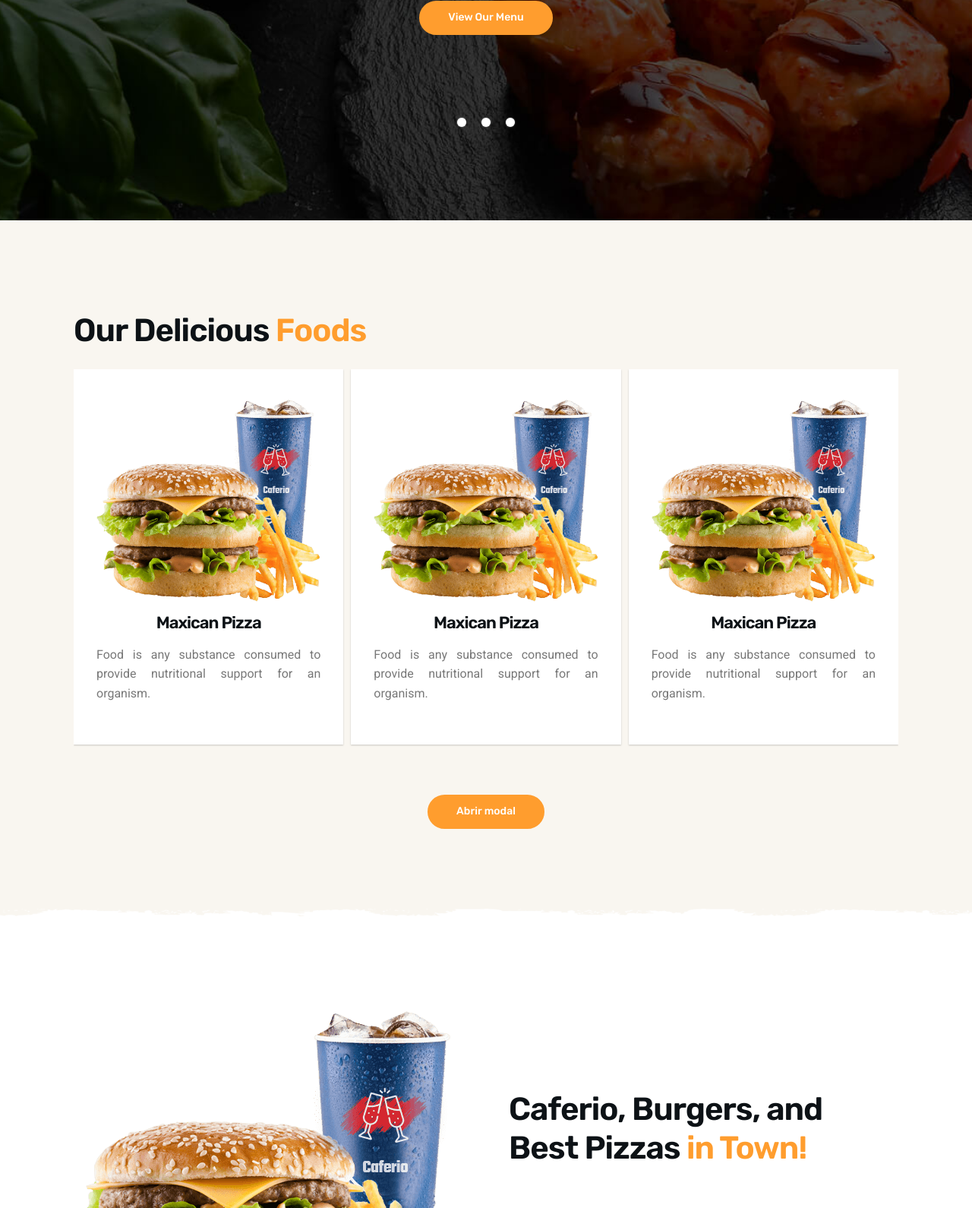
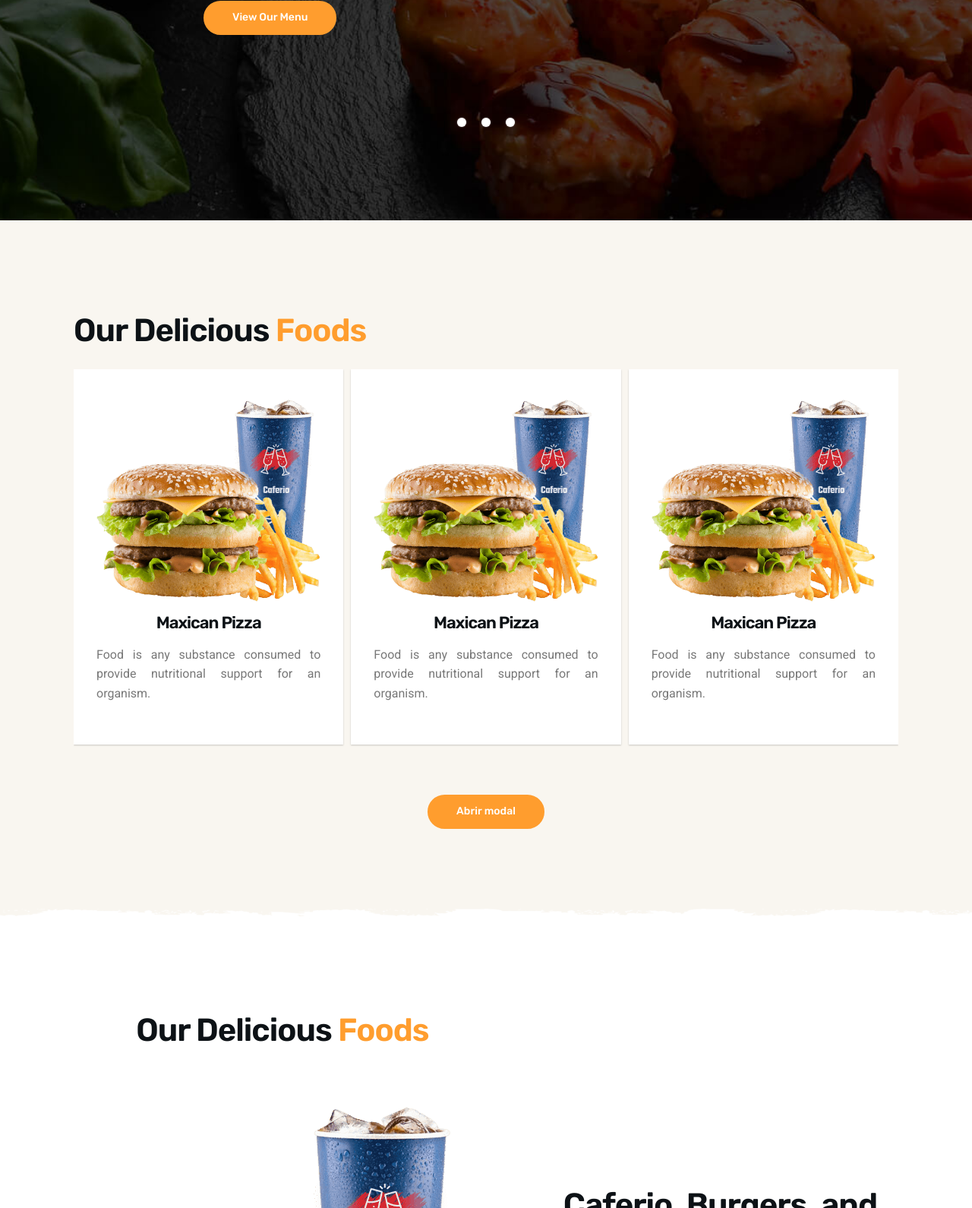
Before and after one commit to Geral0Marquez/Prueba, a website: page index.html in a window 1280 px wide. Shown: the part 590-2180 px from the top of the page at 76% size. Drawn offline with nearby package versions, Linux system fonts and the light colour scheme.

Commit message:
ajustess

```diff
--- a/assets/css/style.css
+++ b/assets/css/style.css
@@ -282,7 +282,7 @@ body.active {
 
 .box-left {
   display: flex;
-  justify-content: left;
+  justify-content: center;
   align-items: center;
 }
 
@@ -469,10 +469,11 @@ body.active {
 /*-----------------------------------*\
   #HERO
 \*-----------------------------------*/
-
+/*
 .hero .slider-btn {
   display: none;
 }
+*/
 
 .hero {
   position: relative;
@@ -484,7 +485,7 @@ body.active {
 .hero .slider-item {
   position: absolute;
   top: 50%;
-  left: 40%;
+  left: 50%;
   transform: translate(-50%, -50%);
   width: 100%;
   height: 100%;
@@ -872,7 +873,6 @@ body.active {
 }
 
 .about .section-title {
-  max-width: 15ch;
   margin-block: 40px 50px;
   margin-inline: auto;
 }
@@ -1758,6 +1758,12 @@ table.ac-table th {
 
 }
 
+@media (min-width: 767px) {
+  .about .section-title {
+    padding-left: 14%;
+  }
+
+}
 
 
 
@@ -1798,9 +1804,16 @@ table.ac-table th {
 
   .box-left {
     display: flex;
-    justify-content: center;
-    align-items: center;
-  }
+    justify-content: left;
+  }
+
+  .box-none {
+    display: none;
+  }
+
+}
+
+@media (min-width: 446px) {
 
   .hero .slider-btn {
     display: grid;
@@ -1834,9 +1847,8 @@ table.ac-table th {
     color: ORANGE;
   }
 
-  .box-none {
-    display: none;
-  }
+
+
 
 }
 
@@ -1853,9 +1865,9 @@ table.ac-table th {
 }
 
 /*centrar el container*/
-@media (min-width: 560px) and (max-width: 2060px) {
+@media (min-width: 800px) and (max-width: 2060px) {
   .hero .slider-item {
-    left: 50%;
+    left: 40%;
   }
 
 
@@ -1888,7 +1900,7 @@ table.ac-table th {
 
 @media (min-width: 100px) and (max-width: 776px) {
 
-  .grid-list{
+  .grid-list {
     grid-template-columns: 1fr;
     justify-items: center;
     align-items: center;
--- a/index.html
+++ b/index.html
@@ -219,7 +219,12 @@
         - #ABOUT
       -->
       <section class="section section-divider gray about" id="about" id="about">
+        <h2 class="h2 section-title">
+          Our Delicious <span class="span">Foods</span>
+        </h2>
+        <br>
         <div class="container">
+
           <div class="about-banner">
             <img src="./assets/images/about-banner.png" width="509" height="359" loading="lazy" alt="Burger with Drinks"
               class="w-100 about-img">
```
